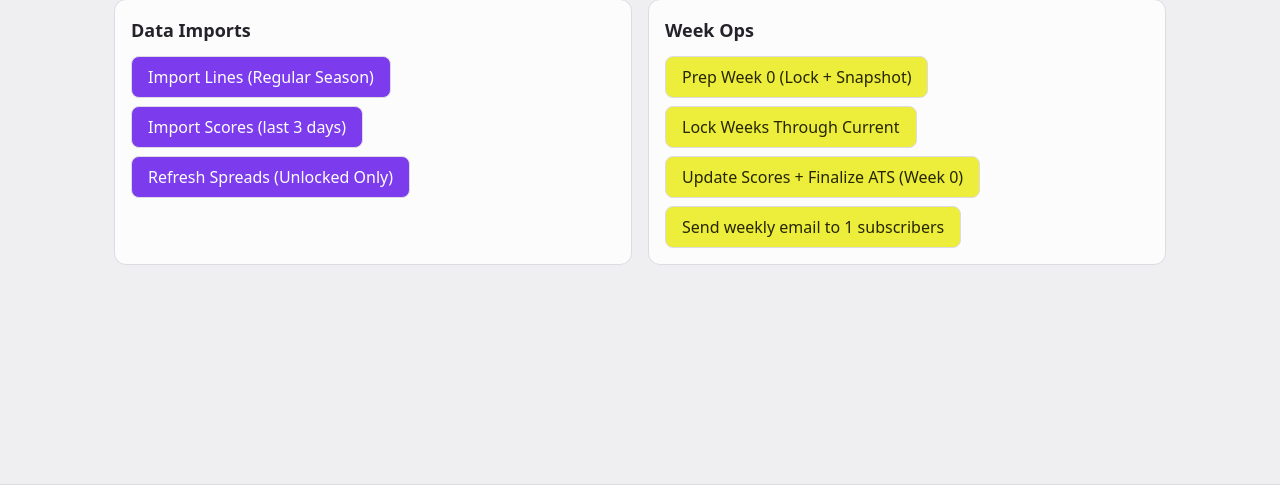
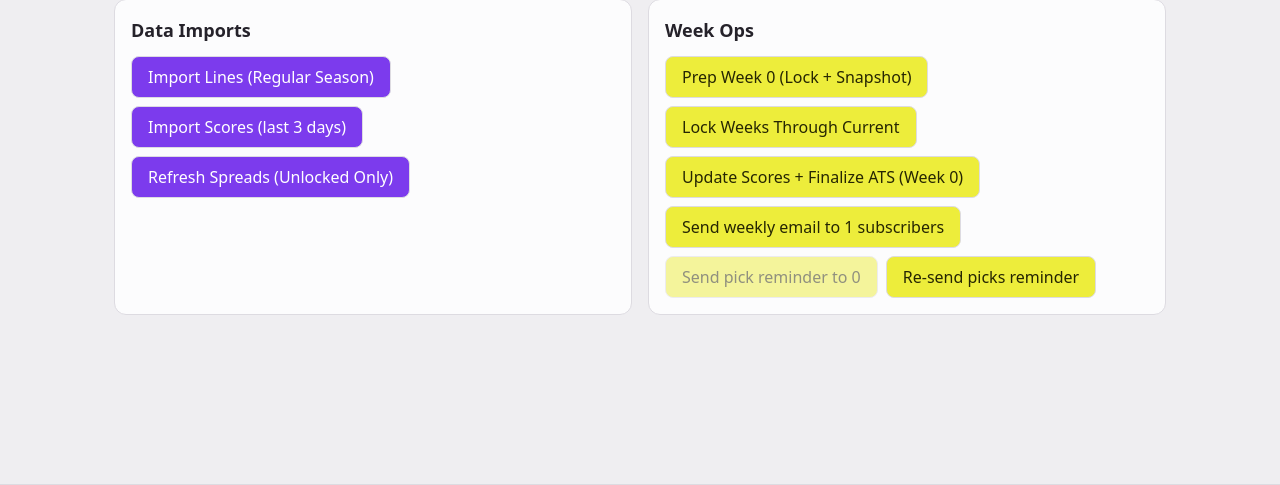
Before and after one commit to crops004/supercontest, a Flask app: page /admin/actions in a window 1280 px wide. Shown: the part 252-737 px from the top of the page. Run offline with Flask 3, Linux system fonts and the light colour scheme; the visitor is signed in with stand-in values (Sample User, id 1); data comes from the database, SQL or seed files in the repository; data that the repository does not hold is empty; style sheets or scripts are compiled from the project's sources.

Commit message:
feat(email): add picks reminder functionality with email templates and actions

```diff
--- a/app/admin/routes.py
+++ b/app/admin/routes.py
@@ -16,7 +16,6 @@ from sqlalchemy.exc import IntegrityError
 from app.extensions import db
 from app.models import Game, Pick, User, TeamGameATS, WeeklyEmailLog, WeeklyEmailRecipientLog
 from app.scoring import points_for_pick
-from app.services.time_utils import day_key, time_key
 from app.filters import abbr_team, team_short  # chips
 from app.emailer import send_email
 
@@ -29,6 +28,8 @@ from app.services.games_sync import (
 )
 from app.services.week import current_week_number
 from app.services.ats import snapshot_closing_lines_for_game, finalize_ats_for_game
+from app.services.time_utils import day_key, time_key
+from app.services.picks import remaining_picks_this_week
 
 from . import bp  # use the blueprint from __init__.py
 
@@ -59,25 +60,51 @@ def index():
 @bp.get("/actions")
 @login_required
 def actions():
+    # ---- figure out which week to show, same logic you already had ----
     week_rows = db.session.query(Game.week).distinct().order_by(Game.week.asc()).all()
-    weeks: List[int] = [w for (w,) in week_rows] or [0]
+    weeks: list[int] = [w for (w,) in week_rows] or [0]
     current_wk = current_week_number()
+
     selected_week = request.args.get("week", type=int)
     if selected_week is None:
         selected_week = current_wk if current_wk in weeks else (weeks[-1] if weeks else 0)
     elif selected_week not in weeks and weeks:
         selected_week = weeks[-1]
 
-    # NEW: count recipients
+    # ---- counts for buttons ----
+    # weekly email recipients (opt-in flag you already use)
     recap_count = (
-        db.session.query(User)
-        .filter(User.notify_weekly_recap.is_(True))
-        .filter(User.email.isnot(None))
-        .count()
+        User.query
+            .filter(User.email.isnot(None))
+            .filter(User.notify_weekly_recap.is_(True))
+            .count()
     )
 
-    return render_template("actions.html", weeks=weeks, selected_week=selected_week, recap_count=recap_count)
+    # picks reminder recipients: users who (a) have email, (b) opted in (notify_picks_reminder),
+    # and (c) still have remaining picks for selected_week.
+    picks_per_week = int(current_app.config.get("PICKS_PER_WEEK", 5))
 
+    # pull candidates in one query…
+    candidates = (
+        User.query
+            .filter(User.email.isnot(None))
+            .filter(User.notify_picks_reminder.is_(True))   # make sure you've added this column/migration
+            .all()
+    )
+
+    reminder_count = 0
+    for u in candidates:
+        remaining, wk = remaining_picks_this_week(u.id, picks_per_week)
+        if wk == selected_week and remaining and remaining > 0:
+            reminder_count += 1
+
+    return render_template(
+        "actions.html",
+        weeks=weeks,
+        selected_week=selected_week,
+        recap_count=recap_count,
+        reminder_count=reminder_count,
+    )
 
 # actions (POST) stay the same, just redirect to admin.actions
 @bp.post("/import-lines")
@@ -797,6 +824,176 @@ def _build_standings_rows_for_email(prev_week: int):
         r["rank"] = i
     return rows
 
+def _build_reminder_ctx(week: int):
+    # You can reuse whatever you used for date range on weekly emails
+    # Here we keep it minimal
+    return {
+        "week_number": week,
+        "week_date_range_text": "",  # fill if you have a helper
+        "weekly_lines_url": url_for("weekly_lines.weekly_lines", week=week, _external=True),
+        "timezone_name": "MT",
+    }
+
+def _users_missing_picks(week: int, picks_per_week: int):
+    q = (User.query
+         .filter(User.email.isnot(None))
+         .filter(User.notify_picks_reminder.is_(True)))
+    result = []
+    for u in q.all():
+        remaining, wk = remaining_picks_this_week(u.id, picks_per_week)
+        if wk == week and remaining and remaining > 0:
+            result.append((u, remaining))
+    return result
+
+@bp.get("/email/picks-reminder/preview")
+@login_required
+def preview_picks_reminder():
+    week = request.args.get("week", type=int) or current_week_number()
+    ctx = _build_reminder_ctx(week)
+    return render_template("email/picks_reminder.html", **ctx)
+
+@bp.get("/email/picks-reminder/preview.txt")
+@login_required
+def preview_picks_reminder_txt():
+    week = request.args.get("week", type=int) or current_week_number()
+    ctx = _build_reminder_ctx(week)
+    return render_template("email/picks_reminder.txt", **ctx), 200, {"Content-Type": "text/plain; charset=utf-8"}
+
+def _send_picks_reminder_to_incomplete(week: int, log_row: WeeklyEmailLog) -> tuple[int, int, list[str]]:
+    ctx = _build_reminder_ctx(week)
+    subject = f"Reminder: finish your Week {week} picks"
+    html_body = render_template("email/picks_reminder.html", **ctx)
+    text_body = render_template("email/picks_reminder.txt", **ctx)
+
+    picks_per_week = int(current_app.config.get("PICKS_PER_WEEK", 5))
+    subs = _users_missing_picks(week, picks_per_week)
+
+    total = len(subs)
+    log_row.subject = subject
+    log_row.total = total
+    current_app.logger.info("[picks-reminder] week=%s recipients=%s", week, total)
+    db.session.add(log_row); db.session.commit()
+
+    sent = 0
+    failed: list[str] = []
+
+    for i, (u, remaining) in enumerate(subs, start=1):
+        email = u.email
+        ok = False
+        err = None
+        try:
+            ok = bool(send_email(subject=subject, recipients=email, html=html_body, text=text_body))
+        except Exception as e:
+            ok = False
+            err = repr(e)
+
+        rec = WeeklyEmailRecipientLog()
+        rec.log_id = log_row.id
+        rec.email = email
+        rec.status = "sent" if ok else "failed"
+        rec.error = err
+        db.session.add(rec)
+
+        if ok:
+            sent += 1
+        else:
+            failed.append(email)
+
+        if i % 50 == 0:
+            db.session.commit()
+
+    log_row.sent = sent
+    log_row.failed = len(failed)
+    log_row.status = "sent"
+    db.session.add(log_row); db.session.commit()
+    return sent, total, failed
+
+@bp.route("/email/picks-reminder/send", methods=["GET", "POST"])
+@login_required
+def send_picks_reminder_manual():
+    week = request.args.get("week", type=int) or request.form.get("week", type=int) or current_week_number()
+    resend = str(request.args.get("resend") or request.form.get("resend") or "").strip().lower() in ("1","true","yes","y","on")
+
+    # Acquire a (week, kind='reminder') lock in weekly_email_log
+    try:
+        lock = WeeklyEmailLog()
+        lock.week = week
+        lock.kind = "reminder"
+        lock.subject = f"Reminder: finish your Week {week} picks"
+        lock.status = "started"
+        db.session.add(lock)
+        db.session.commit()
+        acquired = True
+    except IntegrityError:
+        # A log row already exists for (week, reminder)
+        db.session.rollback()
+        existing = WeeklyEmailLog.query.filter_by(week=week, kind="reminder").first()
+
+        if not existing:
+            flash("Existing reminder log not found; please try again.", "error")
+            return redirect(url_for("admin.actions", week=week))
+
+        if not resend:
+            flash(f"Reminder for week {week} already sent or queued. Use Re-send to force it.", "warning")
+            return redirect(url_for("admin.actions", week=week))
+
+        # Re-send: clear recipient rows and reset counters
+        WeeklyEmailRecipientLog.query.filter_by(log_id=existing.id).delete(synchronize_session=False)
+        existing.total = 0
+        existing.sent = 0
+        existing.failed = 0
+        existing.status = "started"
+        db.session.add(existing)
+        db.session.commit()
+        lock = existing
+        acquired = False
+
+    # Do the send
+    try:
+        sent, total, failed = _send_picks_reminder_to_incomplete(week, lock)
+        flash(f"Reminder (Week {week}) — attempted {total}, sent {sent}, failed {len(failed)}.", "success" if not failed else "warning")
+    except Exception:
+        lock.status = "failed"
+        db.session.add(lock); db.session.commit()
+        current_app.logger.exception("[picks-reminder manual] failed week=%s", week)
+        flash("Reminder send failed. See logs.", "error")
+
+    return redirect(url_for("admin.actions", week=week))
+
+
+@bp.post("/internal/cron/picks-reminder")
+def cron_picks_reminder():
+    token = request.headers.get("X-CRON-TOKEN") or request.args.get("token")
+    if not token or token != current_app.config.get("CRON_SECRET"):
+        abort(401)
+
+    week  = request.args.get("week", type=int) or current_week_number()
+    force = str(request.args.get("force","")).lower() in ("1","true","yes","y","on")
+
+    now_local = datetime.now(ZoneInfo("America/Denver"))
+    if not force and not (now_local.weekday() == 6 and now_local.hour == 10):  # Sunday=6
+        return jsonify({"ok": True, "skipped": True, "reason": "not local Sun 10:00"}), 200
+
+    try:
+        lock = WeeklyEmailLog()
+        lock.week = week
+        lock.kind = "reminder"
+        lock.subject = f"Reminder: finish your Week {week} picks"
+        lock.status = "started"
+        db.session.add(lock); db.session.commit()
+        acquired = True
+    except IntegrityError:
+        db.session.rollback()
+        return jsonify({"ok": True, "skipped": True, "reason": "already sent (week,kind)"}), 200
+
+    try:
+        sent, total, failed = _send_picks_reminder_to_incomplete(week, lock)
+        return jsonify({"ok": True, "week": week, "total": total, "sent": sent, "failed": len(failed)}), 200
+    except Exception:
+        lock.status = "failed"; db.session.add(lock); db.session.commit()
+        current_app.logger.exception("[cron picks-reminder] failed week=%s", week)
+        return jsonify({"ok": False, "error": "send_failed"}), 500
+
 
 # ------------------------------------------------------------
 # Admin-only lines fragment (read-only)
--- a/app/admin/templates/actions.html
+++ b/app/admin/templates/actions.html
@@ -98,6 +98,27 @@
             Send weekly email to {{ recap_count }} subscribers
           </button>
         </form>
+
+        <form method="post"
+              action="{{ url_for('admin.send_picks_reminder_manual', week=selected_week) }}"
+              onsubmit="return confirm('Send reminder for Week {{ selected_week }} to {{ reminder_count }} users?');"
+              class="inline-block">
+          <button class="px-4 py-2 rounded-lg bg-warning text-warning-content border border-border hover:opacity-90 hover:ring-2 hover:ring-primary/40 disabled:opacity-50 disabled:cursor-not-allowed"
+                  {% if reminder_count==0 %}disabled{% endif %}>
+            Send pick reminder to {{ reminder_count }}
+          </button>
+        </form>
+
+        <form method="post"
+              action="{{ url_for('admin.send_picks_reminder_manual', week=selected_week) }}"
+              onsubmit="return confirm('Re-send the picks reminder for Week {{ selected_week }}?');"
+              class="inline-block">
+          <input type="hidden" name="resend" value="1">
+          <button class="px-4 py-2 rounded-lg bg-warning text-warning-content border border-border hover:opacity-90 hover:ring-2 hover:ring-primary/40 disabled:opacity-50 disabled:cursor-not-allowed">
+            Re-send picks reminder
+          </button>
+        </form>
+
       </div>
     </div>
   </div>
```
Also changed, not shown: app/admin/templates/email/picks_reminder.html (added, +86 -0 lines), app/admin/templates/email/picks_reminder.txt (added, +7 -0 lines), app/admin/templates/email_previews.html (+17 -0 lines), app/models.py (+6 -1 lines), migrations/versions/fecfc6fd2370_email_kind_picks_reminder_flag.py (added, +38 -0 lines).
